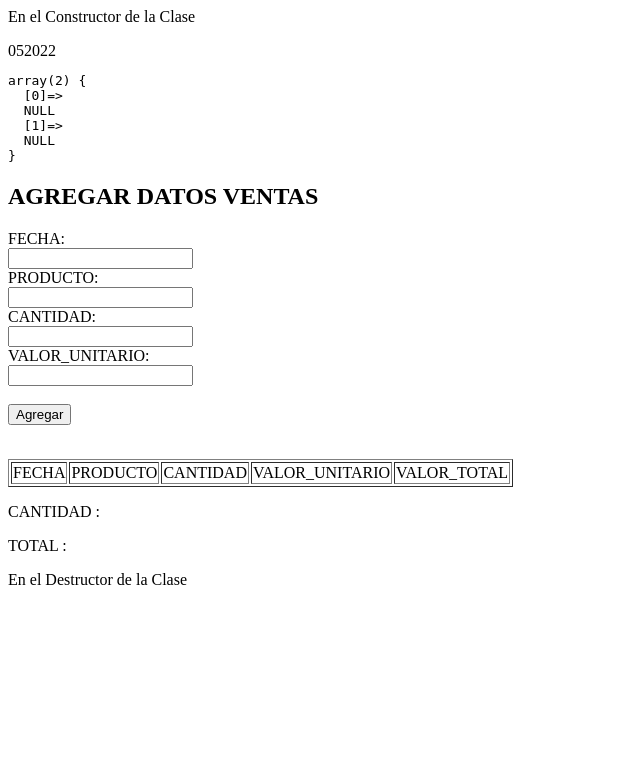
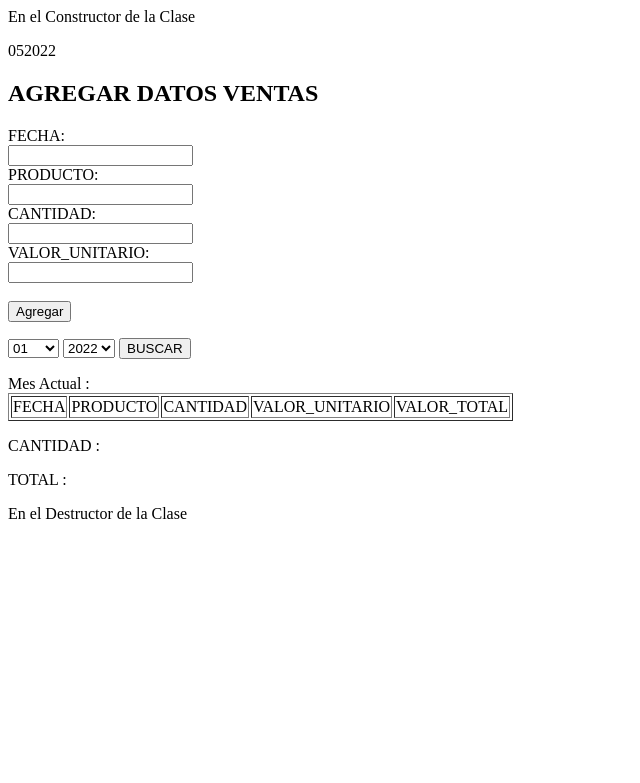
Before and after one commit to Juan31452/php, a PHP site: page /ventas.php in a window 1280 px wide. Shown: the top 783 px of the page, without its empty margins (0-640 px from the left). Run offline with PHP 8.4, Linux system fonts and the light colour scheme; tables that the repository leaves empty hold one stand-in row (values such as "Sample post").

Commit message:
se corrige codigo ventas

```diff
--- a/Clases/fecha.php
+++ b/Clases/fecha.php
@@ -37,6 +37,12 @@ class fecha_actual
           $mes = "Marzo";
           return $mes;
        }
+       if ($mes==04)
+       {
+          $mes = "Abril";
+          return $mes;
+       }
+
     }
 
     // Métodos:
--- a/ventas.php
+++ b/ventas.php
@@ -1,5 +1,6 @@
 <?php
 include_once('conexion2.php');
+include_once('calculo.php');
 require_once('Clases/fecha.php');
 //se instancia clase fecha_actual
 $objfecha = new fecha_actual(date('m'),date('Y'));
@@ -21,9 +22,29 @@ $gsuma= $pdo->prepare($sqlsuma);
 $gsuma->execute(array($objfecha->mes_actual,$objfecha->año_actual));
 
 $resultadosuma = $gsuma->fetch(PDO::FETCH_NUM);
-echo "<pre>";
-var_dump($resultadosuma);
-echo "</pre>";
+//echo "<pre>";
+//var_dump($resultadosuma);
+//echo "</pre>";
+
+    //ADICIONAR DATOS
+    if ($_POST)
+    {
+        $Fecha = $_POST['Fecha'];
+        $Producto = $_POST['Producto'];
+        $Cantidad =  $_POST['Cantidad'];
+        $Valor_U =  $_POST['Valor_Unitario'];
+        $Valor_T =  multiplica($Cantidad,$Valor_U);
+
+        $sql_agregar = 'INSERT INTO Ventas(Fecha,Producto,
+        Cantidad,Valor_Unitario,Valor_Total)
+        VALUES (?,?,?,?,?)';
+        $sentencia_agregar = $pdo->prepare($sql_agregar);
+        $sentencia_agregar->execute(array(
+        $Fecha,$Producto,$Cantidad,$Valor_U,$Valor_T
+        ));
+
+     header('Location:ventas.php');
+    }
 
 //EDITAR DATOS
 if (isset($_GET['Idventa']))
@@ -37,9 +58,7 @@ if (isset($_GET['Idventa']))
     $resultado_unico = $gsent_unico->fetch();
       //var_dump($resultado_unico);
 
-}
-
-?>
+}?>
 
 <!DOCTYPE html>
 <html lang="en">
@@ -92,8 +111,89 @@ if (isset($_GET['Idventa']))
             <?php endif ?>
         </div>
 
+        <div class="contenedor1" >
+            <form method="GET" >
+                <select name="mes" id="mes">
+                    <option>01</option>
+                    <option>02</option>
+                    <option>03</option>
+                    <option>04</option>
+                    <option>05</option>
+                    <option>06</option>
+                    <option>07</option>
+                    <option>08</option>
+                    <option>09</option>
+                    <option>10</option>
+                    <option>11</option>
+                    <option>12</option>
+                    <option>Todo</option>
+                </select>
+                <select name="año" id="año">
+                    <option>2022</option>
+                    <option>2021</option>
+                </select>
+                <input class="button" type="submit" name ="enviar" value="BUSCAR" />
+            </form>
+        </div>
+
+        <?php
+         $nommes = $objfecha->nombremes(date('m'));
+         echo "Mes Actual :".$nommes;
+
+         if(isset($_GET['enviar']))
+         {
+               $año = $_GET['año'];
+               $mes = $_GET['mes'];
+               echo $mes;
+               echo $año;
+
+               if ($mes == "Todo")
+               {
+                   $sql = 'SELECT * FROM Ventas WHERE  YEAR(Fecha) = ?';
+                   $gsent= $pdo->prepare($sql);
+                   $gsent->execute(array($año));
+
+                   $resultado = $gsent->fetchAll();
+                   //var_dump($resultado);
+
+                   //SUMAR DATOS
+                   $sqlsuma = 'SELECT  SUM(Valot_Total)
+                   FROM Ventas WHERE YEAR(Fecha) = ?';
+                   $gsuma= $pdo->prepare($sqlsuma);
+                   $gsuma->execute(array($año));
+
+                   $resultadosuma = $gsuma->fetch(PDO::FETCH_NUM);
+                   //echo "<pre>";
+                   //var_dump($resultadosuma);
+                   //echo "</pre>";
+
+               }else
+               {
+
+                   $sql = 'SELECT * FROM Ventas WHERE MONTH(Fecha) = ? AND YEAR(Fecha) = ?';
+                   $gsent= $pdo->prepare($sql);
+                   $gsent->execute(array($mes,$año));
+
+                   $resultado = $gsent->fetchAll();
+                   //var_dump($resultado);
+
+                   //SUMAR DATOS
+                   $sqlsuma = 'SELECT  SUM(Cantidad),SUM(Valor_Total)
+                   FROM Ventas WHERE MONTH(Fecha) = ? AND YEAR(Fecha) = ?';
+                   $gsuma= $pdo->prepare($sqlsuma);
+                   $gsuma->execute(array($mes,$año));
+
+                   $resultadosuma = $gsuma->fetch(PDO::FETCH_NUM);
+                   //echo "<pre>";
+                   //var_dump($resultadosuma);
+                   //echo "</pre>";
+               }
+           }
+
+        ?>
+
         </br>
-        <div class="contenedor1" >
+        <div class="contenedor2" >
          <div class="fila">
               <div class="columna">
                  <table border=1>
@@ -126,43 +226,13 @@ if (isset($_GET['Idventa']))
             </div>
        </div>
 
-       <div class="contenedor2" >
-         <p> CANTIDAD : <?php echo $totalsuma =$resultadosuma[1]?> </p>
-         <p> TOTAL : <?php echo $totalsuma =$resultadosuma[0]?> </p>
+       <div class="contenedor3" >
+         <p> CANTIDAD : <?php echo $totalsuma =$resultadosuma[0]?> </p>
+         <p> TOTAL : <?php echo $totalsuma =$resultadosuma[1]?> </p>
        </div>
 
     </body>
 </html>
-
-<?php
-    include_once('conexion2.php');
-    include_once('calculo.php');
-
-
-    //ADICIONAR DATOS
-    if ($_POST)
-    {
-        $Fecha = $_POST['Fecha'];
-        $Producto = $_POST['Producto'];
-        $Cantidad =  $_POST['Cantidad'];
-        $Valor_U =  $_POST['Valor_Unitario'];
-        $Valor_T =  multiplica($Cantidad,$Valor_U);
-
-        $sql_agregar = 'INSERT INTO Ventas(Fecha,Producto,
-        Cantidad,Valor_Unitario,Valor_Total)
-        VALUES (?,?,?,?,?)';
-        $sentencia_agregar = $pdo->prepare($sql_agregar);
-        $sentencia_agregar->execute(array(
-        $Fecha,$Producto,$Cantidad,$Valor_U,$Valor_T
-        ));
-
-     header('Location:ventas.php');
-    }
-
-
-
-?>
-
 
 <?php
 //cerrar conexion
```
